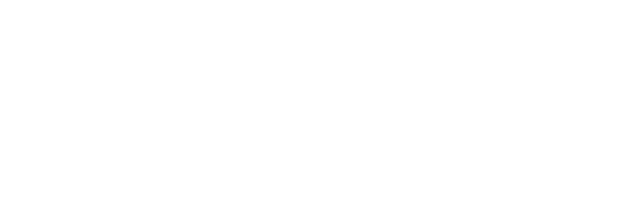
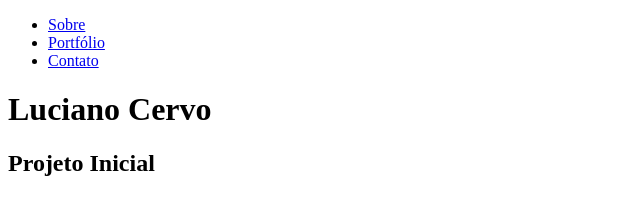
Before and after one commit to lucianocervo/bellavida-site, a plain HTML site: page index.html in a window 1280 px wide. Shown: the whole page, without its empty margins (0-640 px from the left). Drawn offline with Linux system fonts and the light colour scheme.

Commit message:
body com header index.html

```diff
--- a/index.html
+++ b/index.html
@@ -5,6 +5,15 @@
 	<title>Luciano Cervo - Propósito e Posicionamento</title>
 </head>
 <body>
-
-</body>
+<header>
+		<nav class="menu">
+			<ul>
+				<li><a href="#">Sobre</a></li>
+				<li><a href="#">Portfólio</a></li>
+				<li><a href="#">Contato</a></li>
+			</ul>
+		</nav>
+		<h1 class="site-title">Luciano Cervo</h1>
+		<h2 class="site-subtitle">Projeto Inicial</h2>
+	</header></body>
 </html>
```
